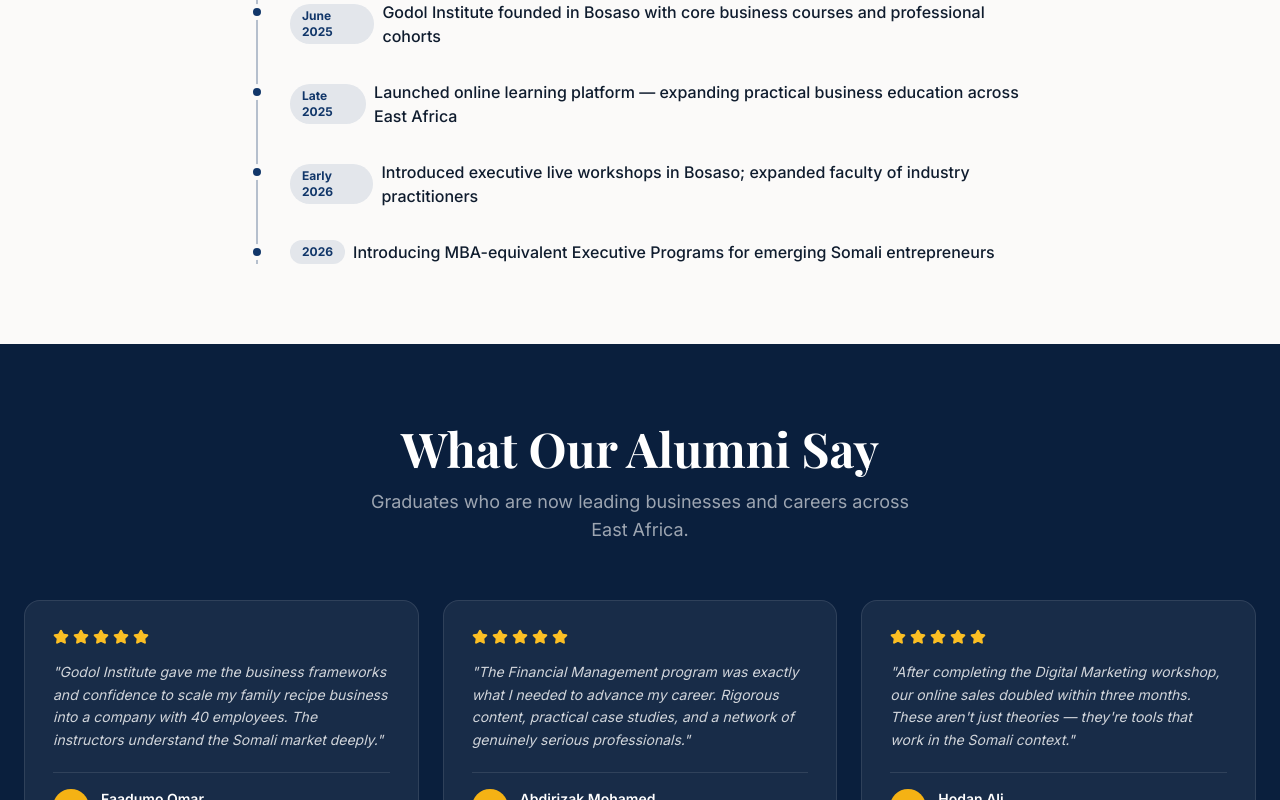
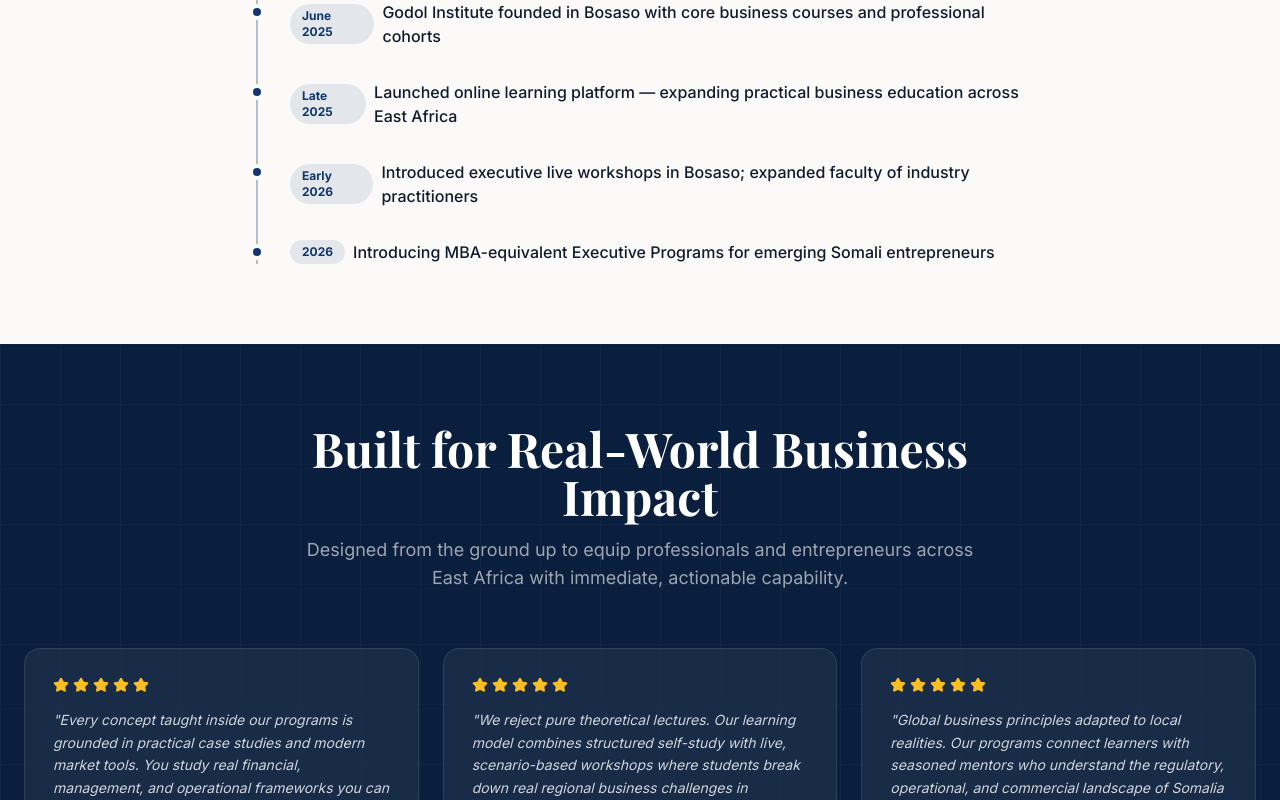
Before and after one commit to mohamednasri7/godol-institute-of-business, a React (Vite) app: page /about in a window 1280 px wide. Shown: the part 2000-2800 px from the top of the page. Built offline with nearby package versions, Linux system fonts and the light colour scheme; no server answers; a web font is replaced by a local one.

Commit message:
Redesign alumni reviews to authentic institute commitments and value pillars

```diff
--- a/src/pages/About.jsx
+++ b/src/pages/About.jsx
@@ -52,45 +52,27 @@ const timeline = [
 
 const alumniReviews = [
   {
-    name: 'Faadumo Omar',
-    role: 'Founder, Dalmar Foods Co.',
+    name: 'Practical Frameworks',
+    role: 'Market-Tested Curriculum',
+    initials: 'PF',
     quote:
-      'Godol Institute gave me the business frameworks and confidence to scale my family recipe business into a company with 40 employees. The instructors understand the Somali market deeply.',
+      'Every concept taught inside our programs is grounded in practical case studies and modern market tools. You study real financial, management, and operational frameworks you can apply directly to your enterprise on day one.',
     rating: 5
   },
   {
-    name: 'Abdirizak Mohamed',
-    role: 'CFO, Amal Bank',
+    name: 'Active Problem Solving',
+    role: 'Collaborative & Project-Based',
+    initials: 'AP',
     quote:
-      'The Financial Management program was exactly what I needed to advance my career. Rigorous content, practical case studies, and a network of genuinely serious professionals.',
+      'We reject pure theoretical lectures. Our learning model combines structured self-study with live, scenario-based workshops where students break down real regional business challenges in collaborative sprints.',
     rating: 5
   },
   {
-    name: 'Hodan Ali',
-    role: 'Marketing Director, SomTel',
+    name: 'Regional Relevance',
+    role: 'Localized Strategy & Direct Feedback',
+    initials: 'RR',
     quote:
-      "After completing the Digital Marketing workshop, our online sales doubled within three months. These aren't just theories — they're tools that work in the Somali context.",
-    rating: 5
-  },
-  {
-    name: 'Yusuf Ibrahim',
-    role: 'CEO, Horyaal Transport',
-    quote:
-      'The Leadership program transformed how I run my company. My team is more engaged, decisions are faster, and we grew 60% last year. I send every one of my managers here now.',
-    rating: 5
-  },
-  {
-    name: 'Safiya Hassan',
-    role: 'Entrepreneur & Godol Scholar',
-    quote:
-      'As a scholarship recipient, Godol changed the trajectory of my life. I started a trading company three months after graduating. This institution believes in Somali women.',
-    rating: 5
-  },
-  {
-    name: 'Omar Farah',
-    role: 'Finance Manager, Dahabshiil',
-    quote:
-      'The Accounting and Finance course is structured better than what I studied at university. Real-world, practical, and taught by people who actually work in finance in Somalia.',
+      'Global business principles adapted to local realities. Our programs connect learners with seasoned mentors who understand the regulatory, operational, and commercial landscape of Somalia and East Africa.',
     rating: 5
   }
 ];
@@ -271,23 +253,31 @@ export default function About() {
         </div>
       </section>
 
-      {/* Testimonials */}
+      {/* Value Pillars / Institute Commitment Section */}
       <section id="testimonials" className="py-20 section-dark relative overflow-hidden text-white">
+        <div
+          className="absolute inset-0 opacity-5"
+          style={{
+            backgroundImage:
+              'linear-gradient(rgba(255,255,255,0.5) 1px, transparent 1px), linear-gradient(90deg, rgba(255,255,255,0.5) 1px, transparent 1px)',
+            backgroundSize: '60px 60px'
+          }}
+        />
         <div className="container mx-auto px-4 md:px-6 relative z-10">
-          <div className="text-center max-w-xl mx-auto mb-14">
+          <div className="text-center max-w-2xl mx-auto mb-14">
             <h2 className="font-serif text-4xl md:text-5xl font-bold mb-4">
-              What Our Alumni Say
+              Built for Real-World Business Impact
             </h2>
             <p className="text-white/60 text-lg">
-              Graduates who are now leading businesses and careers across East Africa.
+              Designed from the ground up to equip professionals and entrepreneurs across East Africa with immediate, actionable capability.
             </p>
           </div>
 
-          <div className="grid grid-cols-1 md:grid-cols-2 lg:grid-cols-3 gap-6">
+          <div className="grid grid-cols-1 md:grid-cols-3 gap-6">
             {alumniReviews.map((item) => (
               <div
                 key={item.name}
-                className="rounded-2xl p-7 h-full flex flex-col"
+                className="rounded-2xl p-7 h-full flex flex-col backdrop-blur-sm"
                 style={{
                   background: 'rgba(255,255,255,0.06)',
                   border: '1px solid rgba(255,255,255,0.1)'
@@ -305,10 +295,10 @@ export default function About() {
                 </p>
                 <div className="flex items-center gap-3 pt-4 border-t border-white/10">
                   <div
-                    className="w-9 h-9 rounded-full flex items-center justify-center font-bold text-xs"
+                    className="w-10 h-10 rounded-full flex items-center justify-center font-bold text-xs shrink-0"
                     style={{ background: 'hsl(42 92% 52%)', color: 'hsl(215 50% 12%)' }}
                   >
-                    {item.name
+                    {item.initials || item.name
                       .split(' ')
                       .map((n) => n[0])
                       .join('')}
--- a/src/pages/Home.jsx
+++ b/src/pages/Home.jsx
@@ -82,24 +82,27 @@ export default function Home() {
 
   const testimonials = [
     {
-      name: 'Faadumo Omar',
-      role: 'Founder, Dalmar Foods',
+      name: 'Practical Frameworks',
+      role: 'Market-Tested Curriculum',
+      initials: 'PF',
       quote:
-        "Godol Institute's Entrepreneurship program gave me the tools and confidence to turn my family recipe business into a company with 40 employees. The instructors understand the Somali market.",
+        'Every concept taught inside our programs is grounded in practical case studies and modern market tools. You study real financial, management, and operational frameworks you can apply directly to your enterprise on day one.',
       rating: 5
     },
     {
-      name: 'Abdirizak Mohamed',
-      role: 'CFO, Amal Bank',
+      name: 'Active Problem Solving',
+      role: 'Collaborative & Project-Based',
+      initials: 'AP',
       quote:
-        'The Financial Management course was exactly what I needed to advance my career. Rigorous content, practical case studies, and a network of serious professionals.',
+        'We reject pure theoretical lectures. Our learning model combines structured self-study with live, scenario-based workshops where students break down real regional business challenges in collaborative sprints.',
       rating: 5
     },
     {
-      name: 'Hodan Ali',
-      role: 'Marketing Director, SomTel',
+      name: 'Regional Relevance',
+      role: 'Localized Strategy & Direct Feedback',
+      initials: 'RR',
       quote:
-        'I enrolled in the Digital Marketing workshop and within three months our online sales doubled. The instructors bring real expertise — not just theory.',
+        'Global business principles adapted to local realities. Our programs connect learners with seasoned mentors who understand the regulatory, operational, and commercial landscape of Somalia and East Africa.',
       rating: 5
     }
   ];
@@ -459,7 +462,7 @@ export default function Home() {
         </div>
       </section>
 
-      {/* Alumni Testimonials Section */}
+      {/* Value Pillars / Built for Real-World Business Impact */}
       <section className="py-24 section-dark relative overflow-hidden">
         <div
           className="absolute inset-0 opacity-5"
@@ -470,12 +473,12 @@ export default function Home() {
           }}
         />
         <div className="container mx-auto px-4 md:px-6 relative z-10">
-          <div className="text-center max-w-xl mx-auto mb-16">
+          <div className="text-center max-w-2xl mx-auto mb-16">
             <h2 className="font-serif text-4xl md:text-5xl font-bold text-white mb-4">
-              What Our Alumni Say
+              Built for Real-World Business Impact
             </h2>
             <p className="text-white/60 text-lg">
-              Graduates who are now leading businesses across East Africa.
+              Designed from the ground up to equip professionals and entrepreneurs across East Africa with immediate, actionable capability.
             </p>
           </div>
 
@@ -483,7 +486,7 @@ export default function Home() {
             {testimonials.map((item) => (
               <div
                 key={item.name}
-                className="rounded-2xl p-7 h-full flex flex-col"
+                className="rounded-2xl p-7 h-full flex flex-col backdrop-blur-sm"
                 style={{
                   background: 'rgba(255,255,255,0.06)',
                   border: '1px solid rgba(255,255,255,0.1)'
@@ -496,15 +499,15 @@ export default function Home() {
                       <Star key={i} className="w-4 h-4 fill-amber-400 text-amber-400" />
                     ))}
                 </div>
-                <p className="text-white/80 leading-relaxed flex-grow mb-6 italic text-sm">
+                <p className="text-white/85 leading-relaxed flex-grow mb-6 italic text-sm">
                   "{item.quote}"
                 </p>
                 <div className="flex items-center gap-3 pt-4 border-t border-white/10">
                   <div
-                    className="w-10 h-10 rounded-full flex items-center justify-center font-bold text-sm"
+                    className="w-10 h-10 rounded-full flex items-center justify-center font-bold text-xs shrink-0 shadow-sm"
                     style={{ background: 'hsl(42 92% 52%)', color: 'hsl(215 50% 12%)' }}
                   >
-                    {item.name
+                    {item.initials || item.name
                       .split(' ')
                       .map((n) => n[0])
                       .join('')}
```
